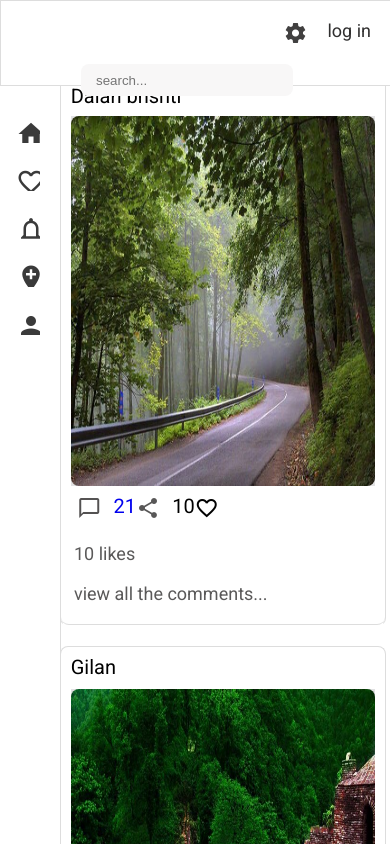
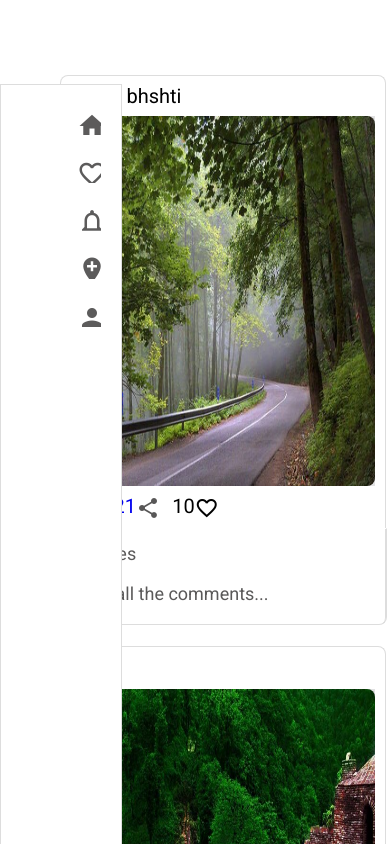
Before and after one commit to HasanFaaour/reverse96, an Angular app: page / in a window 390 px wide. Shown: the top 844 px of the page. Built offline with nearby package versions, Linux system fonts and the light colour scheme.

Commit message:
revert top-nav

```diff
--- a/src/app/main/components/side-bar/side-bar.component.css
+++ b/src/app/main/components/side-bar/side-bar.component.css
@@ -3,12 +3,13 @@
     width: 120px;
     position: fixed;
     z-index: 1;
-    top: 11%;
+    top: 10%;
     left: 0;
     background-color: rgb(255, 255, 255);
-    border-right: 1px solid #ddd;
+    border: 1px solid #ddd;
     padding-top: 20px;
   }
+
   .sidenav a {
     padding: 6px 8px 6px 16px;
     margin-bottom: 10px;
@@ -18,20 +19,11 @@
     display: block;
     margin-left: 60px;
   }
+
   .sidenav .mat-icon {
     font-size: 30px;
-    color: rgb(58, 58, 58);
+    color: rgb(92, 91, 91);
   }
 .sidenav .mat-icon:hover {
   color:rgb(81, 187, 248)
 }
-
-@media screen and (max-width: 800px) {
-  .sidenav {
-    width: 60px;
-  }
-  .sidenav a {
-    margin-left: 0px;
-  }
-
-}
--- a/src/app/main/components/top-nav/top-nav.component.css
+++ b/src/app/main/components/top-nav/top-nav.component.css
@@ -1,3 +1,4 @@
+<<<<<<< HEAD
 .top-nav {
     height: 10%;
     width: 100%;
@@ -55,3 +56,5 @@
       width: 50%;
     }
   }
+=======
+>>>>>>> parent of 9135e52 (create navbar)
--- a/src/app/main/components/top-nav/top-nav.component.html
+++ b/src/app/main/components/top-nav/top-nav.component.html
@@ -1,5 +1 @@
-<div class="top-nav">
-    <a href="#" class="login">log in</a>
-    <a href="#"><mat-icon style="color: rgb(65, 64, 64);">settings</mat-icon></a>
-    <input type="text"  class="search-box" placeholder="search...">
-</div>
+<p>top-nav works!</p>
--- a/src/app/main/container/main/main.component.css
+++ b/src/app/main/container/main/main.component.css
@@ -79,14 +79,23 @@ main {
   }
 }
 
+
+.fav {
+}
+
 .info {
   width: 100%;
   height: auto;
-  border-bottom: 1px solid #ddd;
+  border: 1px solid #ddd;
   border-top: 1px solid white;
   border-bottom-left-radius: 8px;
   border-bottom-right-radius: 8px;
+
 }
+
+
+
+
 
 .right-side {
     height: 53%;
@@ -121,18 +130,12 @@ main {
     margin-left: 15px;
   }
 
+.mat-icon {
+
+}
+
   @media screen and (max-width: 800px) {
     .right-side {
       visibility: hidden;
     }
   }
-
-  @media screen and (max-width: 800px) {
-    .place-card {
-      width: 83%;
-      margin-left: 60px;
-    }
-    .place-image {
-      height: 370px;
-    }
-  }
--- a/src/app/main/container/main/main.component.html
+++ b/src/app/main/container/main/main.component.html
@@ -1,4 +1,3 @@
-<app-top-nav></app-top-nav>
 <app-side-bar></app-side-bar>
 
 <div class="blank-1"></div>
```
